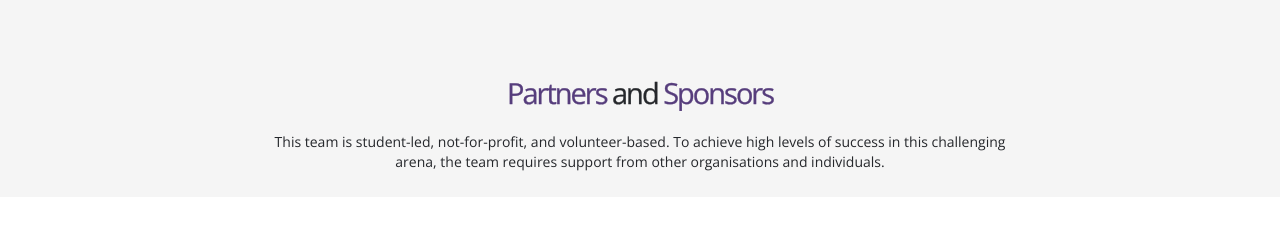
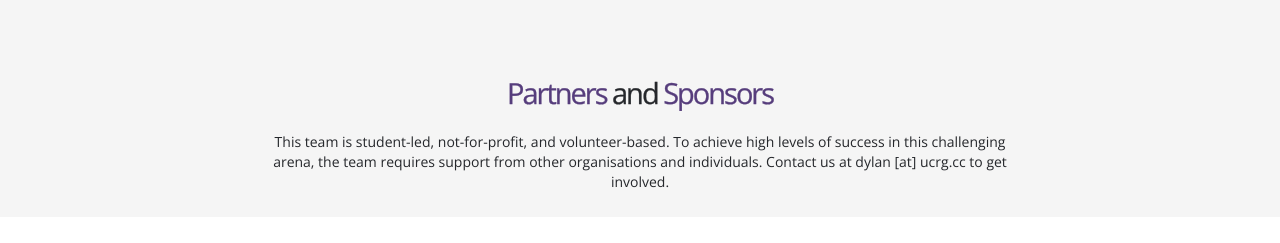
Before and after one commit to agvc-unsw-2/agvc-unsw-2.github.io, a plain HTML site: page index.html in a window 1280 px wide. Shown: the part 4560-4803 px from the top of the page. Drawn offline with nearby package versions, Linux system fonts and the light colour scheme.

Commit message:
Update index.html
Added my contact email

```diff
--- a/index.html
+++ b/index.html
@@ -157,7 +157,7 @@ Time: 3 minutes 52 seconds<br/></blockquote>
 				<div class="row">
 					<div class="col-lg-8 col-md-8 col-sm-8 col-lg-offset-2 col-md-offset-2 col-sm-offset-2 text-center margin5">
 						<h2><span>Partners</span> and<span> Sponsors</span></h2>
-						<p>This team is student-led, not-for-profit, and volunteer-based.  To achieve high levels of success in this challenging arena, the team requires support from other organisations and individuals.</p>
+						<p>This team is student-led, not-for-profit, and volunteer-based.  To achieve high levels of success in this challenging arena, the team requires support from other organisations and individuals. Contact us at dylan [at] ucrg.cc to get involved.</p>
 						<!--p><a href="#termsofservice" data-toggle="modal">see sponsorship levels</a></p-->
 	<!-- start terms of service popup -->
 							<div id="termsofservice" class="modal fade" tabindex="-1" role="dialog" aria-labelledby="termslabel" aria-hidden="true">
```
